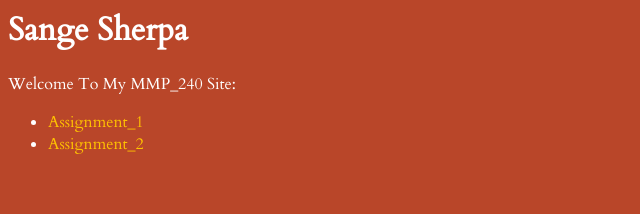
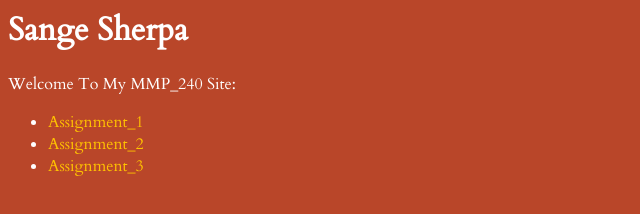
Before and after one commit to sangesherpa89/MMP240, a plain HTML site: page index.html in a window 1280 px wide. Shown: the whole page, without its empty margins (0-640 px from the left). Drawn offline with Linux system fonts and the light colour scheme.

Commit message:
updated index.html

```diff
--- a/index.html
+++ b/index.html
@@ -27,6 +27,7 @@
     <ul>
         <li><a href="Assignment_1/index.html">Assignment_1 </a></li>
         <li><a href="Assignment_2/index.html">Assignment_2 </a></li>
+        <li><a href="Assignment_3/index.html">Assignment_3 </a></li>
     </ul>
 </body>
 
```
